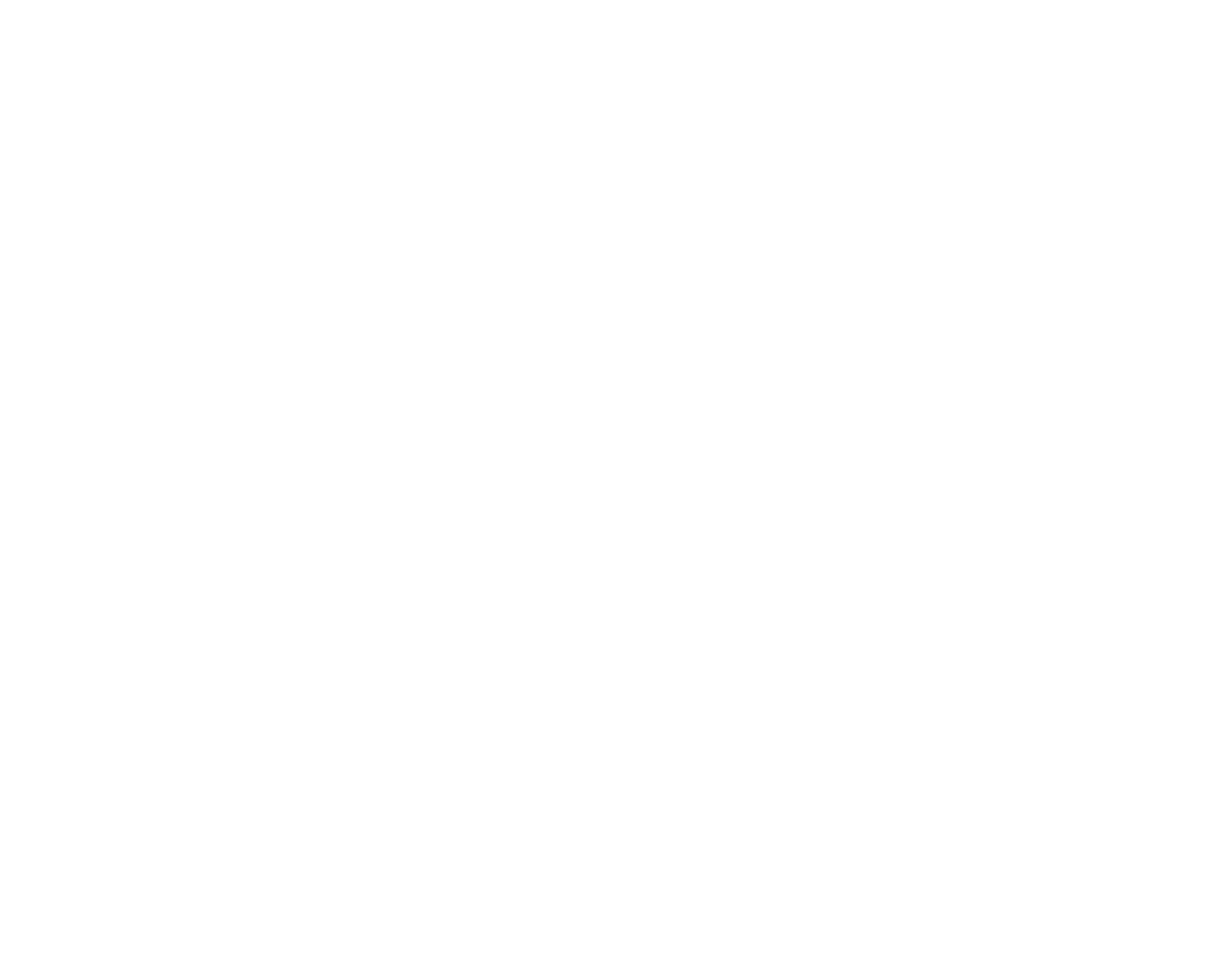
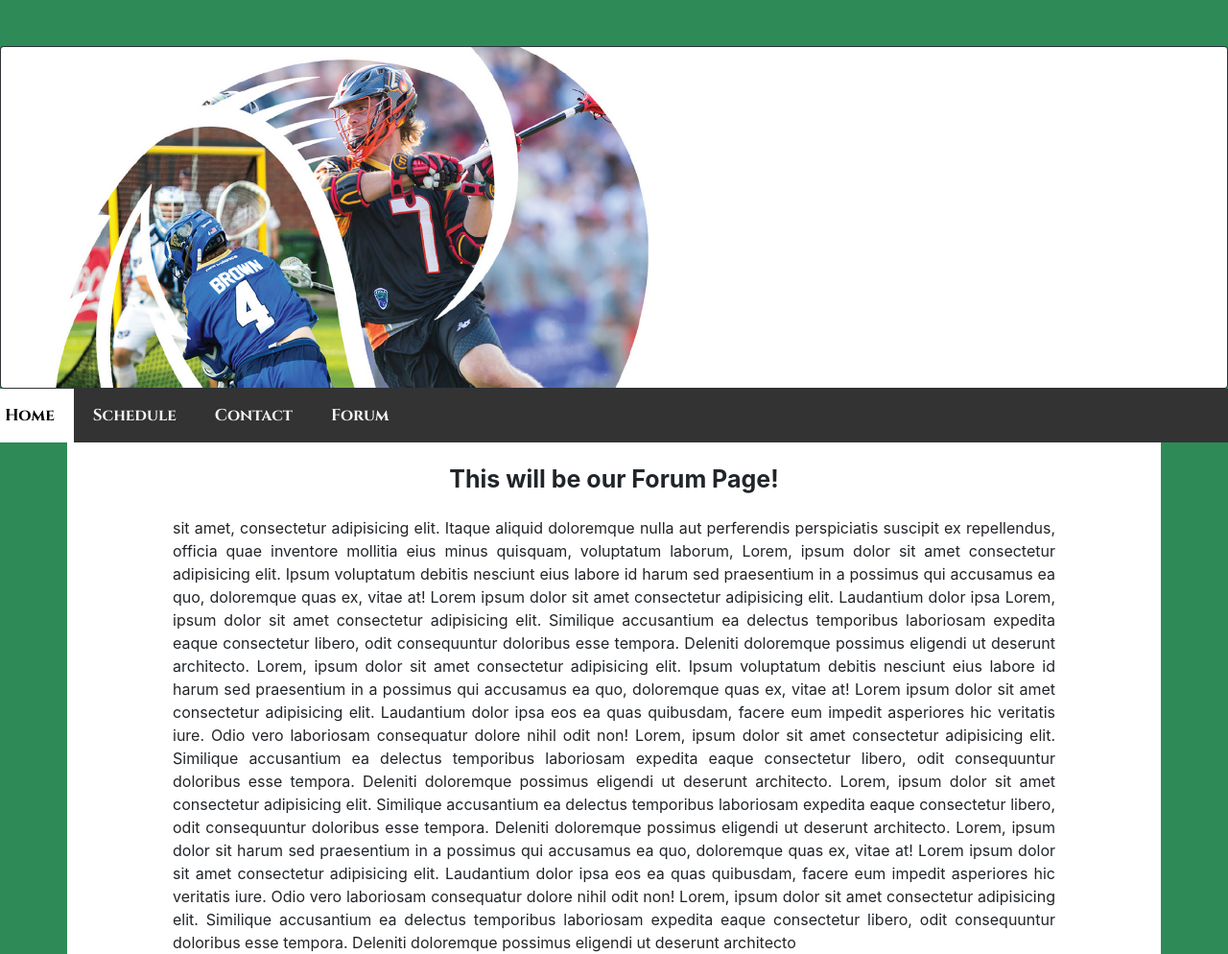
Before and after one commit to tifferun/SportTeam-, a plain HTML site: page forum.html in a window 1280 px wide. Shown: the whole page at 96% size. Before the commit the page ends 800 px from the top, so only its background shows below. Drawn offline with nearby package versions, Linux system fonts and the light colour scheme.

Commit message:
each page is created

```diff
--- a/CSS/style.css
+++ b/CSS/style.css
@@ -105,3 +105,15 @@ body {
     align-content: center;
     text-align: justify;
  }
+
+ .contacts  {
+     /* background-color: turquoise;  */
+    align-content: center;
+    text-align: justify;
+ }
+
+ .forum  {
+   /* background-color: limegreen; */
+   align-content: center;
+   text-align: justify;
+}
--- a/contact.html
+++ b/contact.html
@@ -0,0 +1,114 @@
+<!DOCTYPE html>
+<html lang="en">
+
+<head>
+    <meta charset="UTF-8">
+    <meta name="viewport" content="width=device-width, initial-scale=1.0">
+    <meta http-equiv="X-UA-Compatible" content="ie=edge">
+    <title>Document</title>
+
+    <link rel="stylesheet" href="https://stackpath.bootstrapcdn.com/bootstrap/4.1.3/css/bootstrap.min.css" integrity="sha384-MCw98/SFnGE8fJT3GXwEOngsV7Zt27NXFoaoApmYm81iuXoPkFOJwJ8ERdknLPMO"
+        crossorigin="anonymous">
+
+    <link href="https://fonts.googleapis.com/css?family=Cinzel:700|Josefin+Sans:700|Titillium+Web:700" rel="stylesheet">
+
+    <link rel="stylesheet" type="text/css" href="CSS/style.css">
+
+</head>
+
+<body>
+
+    <div id="title-card" class="card bg-dark text-white mt-5">
+
+        <img class="card-img" src="Images/sample_banner_flyer.jpg" alt="Banner">
+
+
+        <div class="card-img-overlay">
+            <div class="row text-right">
+            </div>
+        </div>
+    </div>
+
+
+    <!-- <div class="topnav text-center"> -->
+    <div class=" topnav row text-center">
+        <a class="active" href="#home">Home</a>
+        <a href="#news">Schedule</a>
+        <a href="#contact">Contact</a>
+        <a href="#team">Forum</a>
+    </div>
+
+
+
+
+    <div id="master-container" class="container">
+
+        <div class="row">
+            <div class="welcome col-12">
+                This will be our Contacts Page!
+            </div>
+        </div>
+
+
+
+        <div class="row">
+            <div class="contacts col-1"></div>
+                <div class="contacts col-10">
+                    sit amet, consectetur adipisicing elit. Itaque aliquid doloremque nulla aut perferendis
+                    perspiciatis suscipit ex repellendus, officia quae inventore mollitia eius minus quisquam,
+                    voluptatum
+                    laborum,
+
+                    Lorem, ipsum dolor sit amet consectetur adipisicing elit. Ipsum voluptatum debitis nesciunt eius
+                    labore
+                    id
+                    harum sed praesentium in a possimus qui accusamus ea quo, doloremque quas ex, vitae at!
+
+                    Lorem ipsum dolor sit amet consectetur adipisicing elit. Laudantium dolor ipsa
+
+                    Lorem, ipsum dolor sit amet consectetur adipisicing elit. Similique accusantium ea delectus
+                    temporibus
+                    laboriosam expedita eaque consectetur libero, odit consequuntur doloribus esse tempora. Deleniti
+                    doloremque
+                    possimus eligendi ut deserunt architecto. Lorem, ipsum dolor sit amet consectetur adipisicing elit.
+                    Ipsum voluptatum debitis nesciunt eius labore
+                    id
+                    harum sed praesentium in a possimus qui accusamus ea quo, doloremque quas ex, vitae at!
+
+                    Lorem ipsum dolor sit amet consectetur adipisicing elit. Laudantium dolor ipsa eos ea quas
+                    quibusdam,
+                    facere
+                    eum impedit asperiores hic veritatis iure. Odio vero laboriosam consequatur dolore nihil odit non!
+
+                    Lorem, ipsum dolor sit amet consectetur adipisicing elit. Similique accusantium ea delectus
+                    temporibus
+                    laboriosam expedita eaque consectetur libero, odit consequuntur doloribus esse tempora. Deleniti
+                    doloremque
+                    possimus eligendi ut deserunt architecto.
+                    Lorem, ipsum dolor sit amet consectetur adipisicing elit. Similique accusantium ea delectus
+                    temporibus
+                    laboriosam expedita eaque consectetur libero, odit consequuntur doloribus esse tempora. Deleniti
+                    doloremque
+                    possimus eligendi ut deserunt architecto. Lorem, ipsum dolor sit
+
+                    harum sed praesentium in a possimus qui accusamus ea quo, doloremque quas ex, vitae at!
+
+                    Lorem ipsum dolor sit amet consectetur adipisicing elit. Laudantium dolor ipsa eos ea quas
+                    quibusdam,
+                    facere
+                    eum impedit asperiores hic veritatis iure. Odio vero laboriosam consequatur dolore nihil odit non!
+
+                    Lorem, ipsum dolor sit amet consectetur adipisicing elit. Similique accusantium ea delectus
+                    temporibus
+                    laboriosam expedita eaque consectetur libero, odit consequuntur doloribus esse tempora. Deleniti
+                    doloremque
+                    possimus eligendi ut deserunt architecto
+                </div>
+            <div class="contacts col-1"></div>
+        </div>
+
+
+
+</body>
+
+</html>
--- a/forum.html
+++ b/forum.html
@@ -0,0 +1,114 @@
+<!DOCTYPE html>
+<html lang="en">
+
+<head>
+    <meta charset="UTF-8">
+    <meta name="viewport" content="width=device-width, initial-scale=1.0">
+    <meta http-equiv="X-UA-Compatible" content="ie=edge">
+    <title>Document</title>
+
+    <link rel="stylesheet" href="https://stackpath.bootstrapcdn.com/bootstrap/4.1.3/css/bootstrap.min.css" integrity="sha384-MCw98/SFnGE8fJT3GXwEOngsV7Zt27NXFoaoApmYm81iuXoPkFOJwJ8ERdknLPMO"
+        crossorigin="anonymous">
+
+    <link href="https://fonts.googleapis.com/css?family=Cinzel:700|Josefin+Sans:700|Titillium+Web:700" rel="stylesheet">
+
+    <link rel="stylesheet" type="text/css" href="CSS/style.css">
+
+</head>
+
+<body>
+
+    <div id="title-card" class="card bg-dark text-white mt-5">
+
+        <img class="card-img" src="Images/sample_banner_flyer.jpg" alt="Banner">
+
+
+        <div class="card-img-overlay">
+            <div class="row text-right">
+            </div>
+        </div>
+    </div>
+
+
+    <!-- <div class="topnav text-center"> -->
+    <div class=" topnav row text-center">
+        <a class="active" href="#home">Home</a>
+        <a href="#news">Schedule</a>
+        <a href="#contact">Contact</a>
+        <a href="#team">Forum</a>
+    </div>
+
+
+
+
+    <div id="master-container" class="container">
+
+        <div class="row">
+            <div class="welcome col-12">
+                This will be our Forum Page!
+            </div>
+        </div>
+
+
+
+        <div class="row">
+            <div class="forum col-1"></div>
+                <div class="forum col-10">
+                    sit amet, consectetur adipisicing elit. Itaque aliquid doloremque nulla aut perferendis
+                    perspiciatis suscipit ex repellendus, officia quae inventore mollitia eius minus quisquam,
+                    voluptatum
+                    laborum,
+
+                    Lorem, ipsum dolor sit amet consectetur adipisicing elit. Ipsum voluptatum debitis nesciunt eius
+                    labore
+                    id
+                    harum sed praesentium in a possimus qui accusamus ea quo, doloremque quas ex, vitae at!
+
+                    Lorem ipsum dolor sit amet consectetur adipisicing elit. Laudantium dolor ipsa
+
+                    Lorem, ipsum dolor sit amet consectetur adipisicing elit. Similique accusantium ea delectus
+                    temporibus
+                    laboriosam expedita eaque consectetur libero, odit consequuntur doloribus esse tempora. Deleniti
+                    doloremque
+                    possimus eligendi ut deserunt architecto. Lorem, ipsum dolor sit amet consectetur adipisicing elit.
+                    Ipsum voluptatum debitis nesciunt eius labore
+                    id
+                    harum sed praesentium in a possimus qui accusamus ea quo, doloremque quas ex, vitae at!
+
+                    Lorem ipsum dolor sit amet consectetur adipisicing elit. Laudantium dolor ipsa eos ea quas
+                    quibusdam,
+                    facere
+                    eum impedit asperiores hic veritatis iure. Odio vero laboriosam consequatur dolore nihil odit non!
+
+                    Lorem, ipsum dolor sit amet consectetur adipisicing elit. Similique accusantium ea delectus
+                    temporibus
+                    laboriosam expedita eaque consectetur libero, odit consequuntur doloribus esse tempora. Deleniti
+                    doloremque
+                    possimus eligendi ut deserunt architecto.
+                    Lorem, ipsum dolor sit amet consectetur adipisicing elit. Similique accusantium ea delectus
+                    temporibus
+                    laboriosam expedita eaque consectetur libero, odit consequuntur doloribus esse tempora. Deleniti
+                    doloremque
+                    possimus eligendi ut deserunt architecto. Lorem, ipsum dolor sit
+
+                    harum sed praesentium in a possimus qui accusamus ea quo, doloremque quas ex, vitae at!
+
+                    Lorem ipsum dolor sit amet consectetur adipisicing elit. Laudantium dolor ipsa eos ea quas
+                    quibusdam,
+                    facere
+                    eum impedit asperiores hic veritatis iure. Odio vero laboriosam consequatur dolore nihil odit non!
+
+                    Lorem, ipsum dolor sit amet consectetur adipisicing elit. Similique accusantium ea delectus
+                    temporibus
+                    laboriosam expedita eaque consectetur libero, odit consequuntur doloribus esse tempora. Deleniti
+                    doloremque
+                    possimus eligendi ut deserunt architecto
+                </div>
+            <div class="forum col-1"></div>
+        </div>
+
+
+
+</body>
+
+</html>
```
